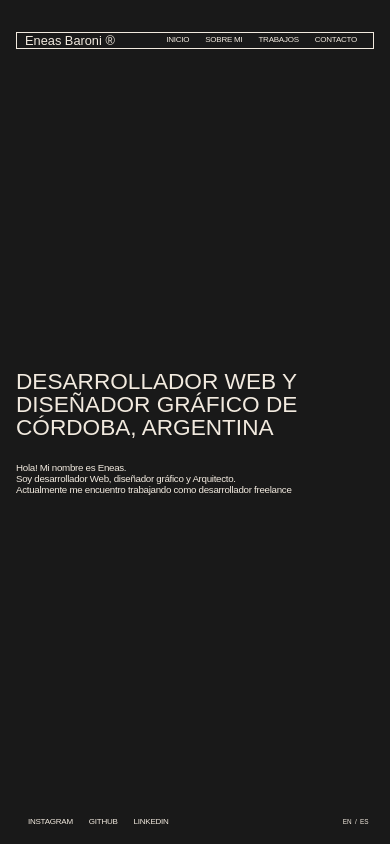
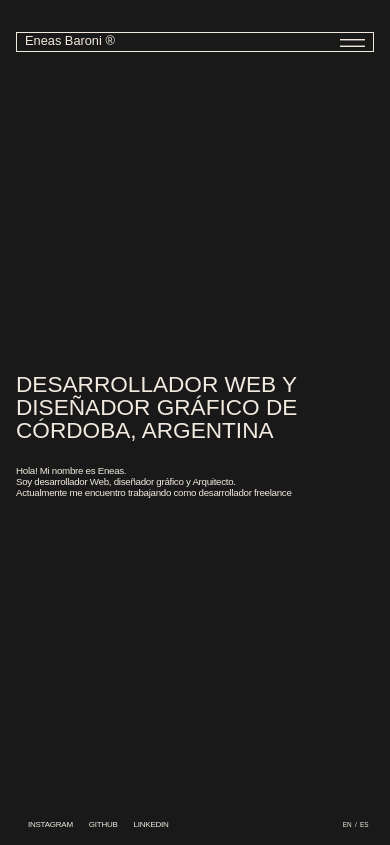
Before and after one commit to eneasbaroni/Portfolio-Eneas, a React (Create React App) app: page / in a window 390 px wide. Built offline with nearby package versions, Linux system fonts and the light colour scheme.

Commit message:
Update Navbar.js

```diff
--- a/src/components/Navbar/Navbar.js
+++ b/src/components/Navbar/Navbar.js
@@ -1,12 +1,34 @@
 import { useContext, useEffect, useState } from "react"
 import { NavLink, useLocation } from "react-router-dom"
 import LanguageContext from "../../context/languageContext"
+import menu from "../../assets/menu.svg"
 import "./navbar.css"
 
+const menuLight = {
+  filter: "invert(99%) sepia(58%) saturate(430%) hue-rotate(306deg) brightness(101%) contrast(90%)"
+}
+
+const menuDark = {
+  filter: "invert(6%) sepia(1%) saturate(419%) hue-rotate(314deg) brightness(95%) contrast(91%)"
+}
+
 const Navbar = () => {
+  const [windowSize, setWindowSize] = useState(window.innerWidth)
+  const [navbarOpen, setNavbarOpen] = useState(false)
   const {language} = useContext (LanguageContext)
   const [lang, setLang] = useState()
   const [color, setColor] = useState("")
+
+
+  useEffect(() => {
+    const handleResize = () => {
+      setWindowSize(window.innerWidth)
+      setNavbarOpen(false)
+    }
+    window.addEventListener("resize", handleResize);
+    handleResize();
+    return () => window.removeEventListener("resize", handleResize);
+  }, [])
 
 
   let location = useLocation();
@@ -30,27 +52,42 @@ const Navbar = () => {
       <div className="header row">
         <div className="col-12 px-2 row justify-content-between" style={{ border:`1px solid ${color}`}}>
 
-        <NavLink to="/"  className=" col-4 linkHome  text-start" style={{ color:`${color}`}}>Eneas Baroni ®</NavLink>
-        <div className="navbarContainer col-8 row align-items-center  justify-content-end">
+        <NavLink to="/"  className=" col-7 col-sm-4 linkHome  text-start" style={{ color:`${color}`}}>Eneas Baroni ®</NavLink>
+        {windowSize < 576 &&
+          (color === "#f2eadf"
+            ?
+              <div className="menu col-5 justify-content-end text-end">
+                <img className="menuIcon" width={25} src={menu} alt="menu" style={menuLight} onClick={() => setNavbarOpen(!navbarOpen)}/>
+              </div>
+            :
+              <div className="menu col-5 justify-content-end text-end">
+                <img className="menuIcon" width={25} src={menu} alt="menu" style={menuDark} onClick={() => setNavbarOpen(!navbarOpen)}/>
+              </div> )
+        }
+        {navbarOpen === false & windowSize < 576
+          ? <></>
+          :
+            <div className="navbarContainer col-12 col-sm-8 row align-items-center justify-content-center  justify-content-sm-end">
               {lang === "esp"
                 ?
                   <>
                     {/* <NavLink to="/"  className="navItem">INICIO</NavLink> */}
-                <NavLink to="/"  className="navItem" style={{ color:`${color}`}}>INICIO</NavLink>
-                <NavLink to="/about"  className="navItem" style={{ color:`${color}`}}>SOBRE MI</NavLink>
-                <NavLink to="/works"  className="navItem" style={{ color:`${color}`}}>TRABAJOS</NavLink>
-                <NavLink to="/contact"  className="navItem" style={{ color:`${color}`}}>CONTACTO</NavLink>
+                    {windowSize > 576 && <NavLink to="/"  className="navItem" style={{ color:`${color}`}}>INICIO</NavLink>}
+                    <NavLink to="/about"  className="navItem" style={{ color:`${color}`}} onClick={() => setNavbarOpen(false)}>SOBRE MI</NavLink>
+                    <NavLink to="/works"  className="navItem" style={{ color:`${color}`}} onClick={() => setNavbarOpen(false)}>TRABAJOS</NavLink>
+                    <NavLink to="/contact"  className="navItem" style={{ color:`${color}`}} onClick={() => setNavbarOpen(false)}>CONTACTO</NavLink>
                   </>
                 :
                   <>
                     {/* <NavLink to="/"  className="navItem">HOME</NavLink> */}
-                <NavLink to="/"  className="navItem" style={{ color:`${color}`}}>HOME</NavLink>
+                    {windowSize > 576 && <NavLink to="/"  className="navItem" style={{ color:`${color}`}}>HOME</NavLink>}
                     <NavLink to="/about"  className="navItem" style={{ color:`${color}`}}>ABOUT</NavLink>
                     <NavLink to="/works"  className="navItem" style={{ color:`${color}`}}>WORKS</NavLink>
                     <NavLink to="/contact"  className="navItem" style={{ color:`${color}`}}>CONTACT</NavLink>
                   </>
               }
             </div>
+        }
         </div>
       </div>
     </>
```
Lines whose indentation alone changed are shown as unchanged.
